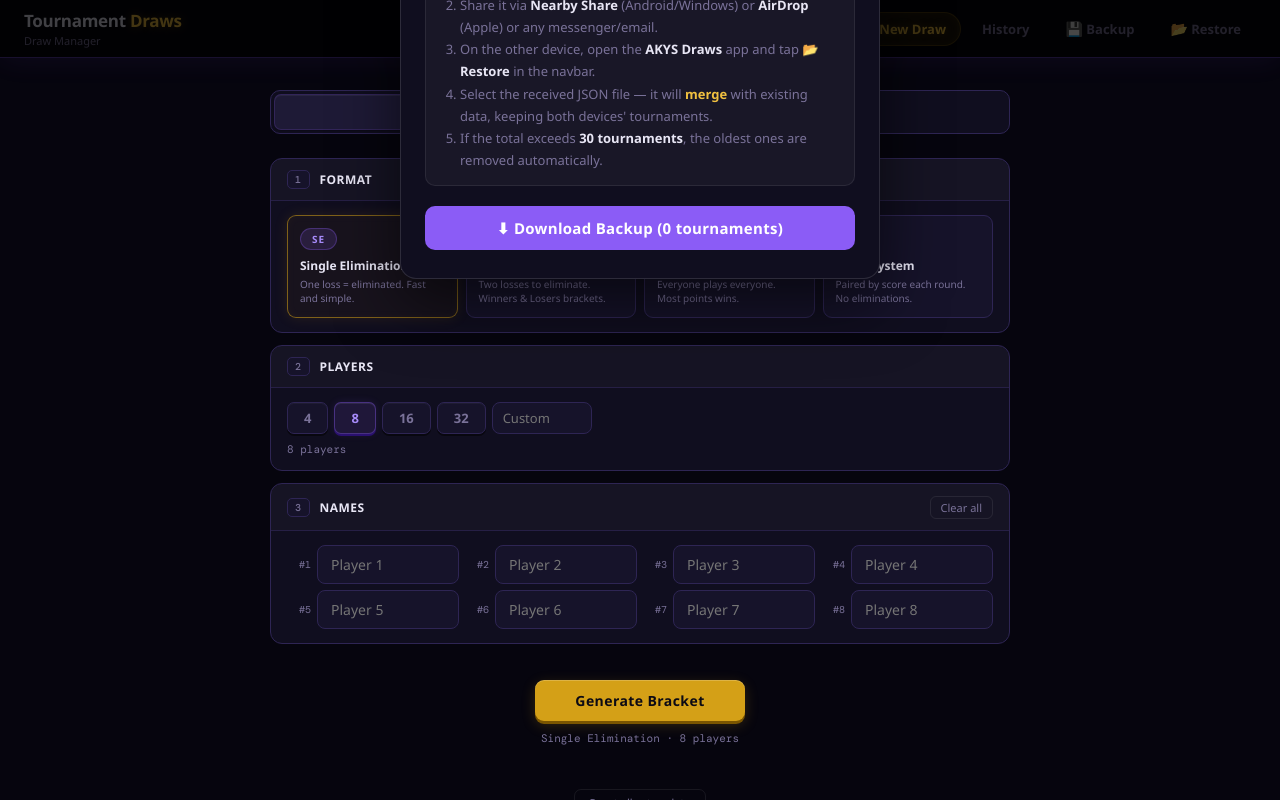
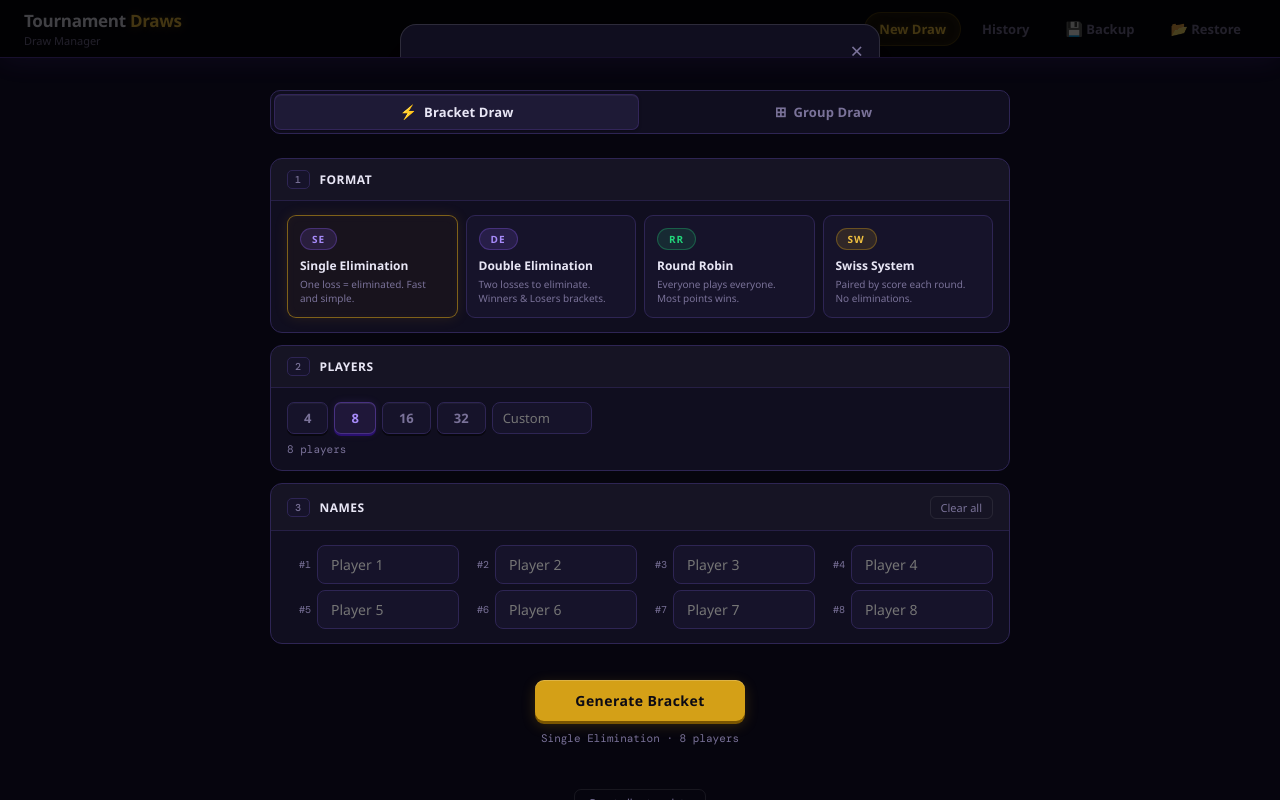
Before and after one commit to AyanMalaviya/AKYSBDRAWS, a React (Vite) app: page / in a window 1280 px wide. Both pictures are taken after a click on the button "Download backup". Shown: the top 800 px of the page. Built offline with nearby package versions, Linux system fonts and the light colour scheme.

Commit message:
fix: modal absolute centre positioning, prevent top clipping

```diff
--- a/src/components/BackupSync.jsx
+++ b/src/components/BackupSync.jsx
@@ -4,47 +4,32 @@ import { get, set } from 'idb-keyval'
 const KEY = 'akysbdraws_history'
 const MAX_HISTORY = 30
 
-// --- Merge logic ---
-// Merges incoming entries with local ones.
-// If total exceeds MAX_HISTORY, drop oldest (by savedAt) non-archived first, then oldest archived.
 function mergeHistories(local, incoming) {
   const map = new Map()
-
-  // Local first so incoming can overwrite with newer savedAt
   for (const e of local) map.set(e.id, e)
   for (const e of incoming) {
     const existing = map.get(e.id)
     if (!existing) {
       map.set(e.id, e)
     } else {
-      // Keep whichever was saved more recently
       const localDate = new Date(existing.savedAt || 0)
       const incomingDate = new Date(e.savedAt || 0)
       if (incomingDate >= localDate) map.set(e.id, e)
     }
   }
-
   let merged = Array.from(map.values())
-
-  // Sort: newest savedAt first
   merged.sort((a, b) => new Date(b.savedAt || 0) - new Date(a.savedAt || 0))
-
-  // Trim to MAX_HISTORY — drop oldest non-archived first, then oldest archived
-  if (merged.length > MAX_HISTORY) {
-    const keep = merged.slice(0, MAX_HISTORY)
-    return keep
-  }
+  if (merged.length > MAX_HISTORY) return merged.slice(0, MAX_HISTORY)
   return merged
 }
 
 export default function BackupSync({ history, onHistoryChange }) {
-  const [modal, setModal] = useState(null) // null | 'download' | 'upload'
-  const [uploadStatus, setUploadStatus] = useState(null) // null | 'success' | 'error'
+  const [modal, setModal] = useState(null)
+  const [uploadStatus, setUploadStatus] = useState(null)
   const [uploadMsg, setUploadMsg] = useState('')
   const [mergePreview, setMergePreview] = useState(null)
   const fileRef = useRef(null)
 
-  // --- Download backup ---
   const handleDownload = () => {
     const data = {
       version: 1,
@@ -61,17 +46,14 @@ export default function BackupSync({ history, onHistoryChange }) {
     URL.revokeObjectURL(url)
   }
 
-  // --- Upload & merge ---
   const handleFileChange = async (e) => {
     setUploadStatus(null)
     setMergePreview(null)
     const file = e.target.files?.[0]
     if (!file) return
-
     try {
       const text = await file.text()
       const parsed = JSON.parse(text)
-
       let incoming = []
       if (Array.isArray(parsed)) {
         incoming = parsed
@@ -80,25 +62,20 @@ export default function BackupSync({ history, onHistoryChange }) {
       } else {
         throw new Error('Invalid backup format')
       }
-
       const currentRaw = await get(KEY)
       const current = currentRaw ? JSON.parse(currentRaw) : []
       const merged = mergeHistories(current, incoming)
-
       const added = merged.filter(m => !current.find(c => c.id === m.id)).length
       const updated = merged.filter(m => {
         const old = current.find(c => c.id === m.id)
         return old && old.savedAt !== m.savedAt
       }).length
       const removed = current.length + incoming.filter(i => !current.find(c => c.id === i.id)).length - merged.length
-
       setMergePreview({ merged, added, updated, removed: Math.max(0, removed) })
     } catch (err) {
       setUploadStatus('error')
       setUploadMsg(err.message || 'Could not read backup file.')
     }
-
-    // reset input so same file can be selected again
     e.target.value = ''
   }
 
@@ -128,7 +105,6 @@ export default function BackupSync({ history, onHistoryChange }) {
 
   return (
     <>
-      {/* Navbar buttons */}
       <button
         className="nav-pill"
         title="Download backup"
@@ -146,15 +122,26 @@ export default function BackupSync({ history, onHistoryChange }) {
         <span className="hide-mob"> Restore</span>
       </button>
 
-      {/* Modal backdrop */}
+      {/* Modal backdrop — fixed fullscreen overlay */}
       {modal && (
         <div
           style={{
-            position: 'fixed', inset: 0,
+            position: 'fixed',
+            top: 0, left: 0, right: 0, bottom: 0,
             background: 'rgba(0,0,0,0.72)',
             zIndex: 9999,
-            display: 'flex', alignItems: 'center', justifyContent: 'center',
-            padding: '16px',
+            overflowY: 'auto',
+          }}
+          onClick={(e) => { if (e.target === e.currentTarget) closeModal() }}
+        >
+          {/* Inner wrapper centres the card both axes, min-height ensures it works even when taller than viewport */}
+          <div
+            style={{
+              minHeight: '100%',
+              display: 'flex',
+              alignItems: 'center',
+              justifyContent: 'center',
+              padding: '24px 16px',
             }}
             onClick={(e) => { if (e.target === e.currentTarget) closeModal() }}
           >
@@ -167,8 +154,10 @@ export default function BackupSync({ history, onHistoryChange }) {
               width: '100%',
               boxShadow: '0 24px 64px rgba(0,0,0,0.6)',
               position: 'relative',
+              // Prevent the card itself from shrinking on short viewports
+              flexShrink: 0,
             }}>
-            {/* Close */}
+              {/* Close button */}
               <button
                 onClick={closeModal}
                 style={{
@@ -178,7 +167,7 @@ export default function BackupSync({ history, onHistoryChange }) {
                   lineHeight: 1,
                 }}
                 aria-label="Close"
-            >×</button>
+              >&times;</button>
 
               {/* ---- DOWNLOAD MODAL ---- */}
               {modal === 'download' && (
@@ -189,7 +178,6 @@ export default function BackupSync({ history, onHistoryChange }) {
                     Exports all <strong style={{ color: 'var(--gold-light)' }}>{history.length}</strong> tournament{history.length !== 1 ? 's' : ''} as a JSON file.
                   </p>
 
-                {/* How-to transfer section */}
                   <div style={{
                     background: 'rgba(255,255,255,0.04)',
                     border: '1px solid rgba(255,255,255,0.08)',
@@ -241,7 +229,6 @@ export default function BackupSync({ history, onHistoryChange }) {
                     Newer versions of the same tournament win. If total exceeds 30, oldest are trimmed.
                   </p>
 
-                {/* Upload area */}
                   {!mergePreview && uploadStatus !== 'success' && (
                     <div
                       style={{
@@ -277,7 +264,6 @@ export default function BackupSync({ history, onHistoryChange }) {
                     </div>
                   )}
 
-                {/* Error */}
                   {uploadStatus === 'error' && (
                     <div style={{
                       background: 'rgba(220,38,38,0.12)',
@@ -289,7 +275,6 @@ export default function BackupSync({ history, onHistoryChange }) {
                     </div>
                   )}
 
-                {/* Success */}
                   {uploadStatus === 'success' && (
                     <div style={{
                       background: 'rgba(34,197,94,0.10)',
@@ -313,7 +298,6 @@ export default function BackupSync({ history, onHistoryChange }) {
                     </div>
                   )}
 
-                {/* Merge preview */}
                   {mergePreview && (
                     <div style={{
                       background: 'rgba(255,255,255,0.04)',
@@ -366,6 +350,7 @@ export default function BackupSync({ history, onHistoryChange }) {
               )}
             </div>
           </div>
+        </div>
       )}
     </>
   )
```
Lines whose indentation alone changed are shown as unchanged.
